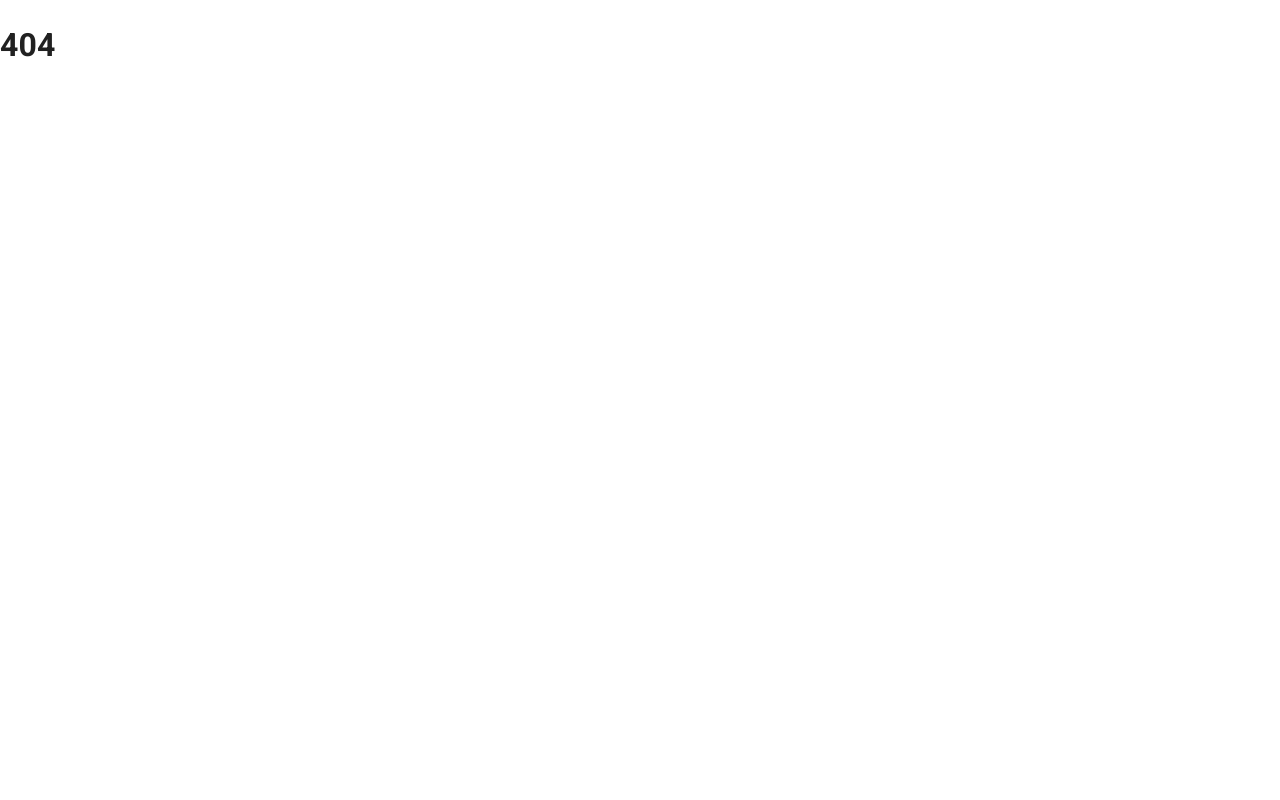
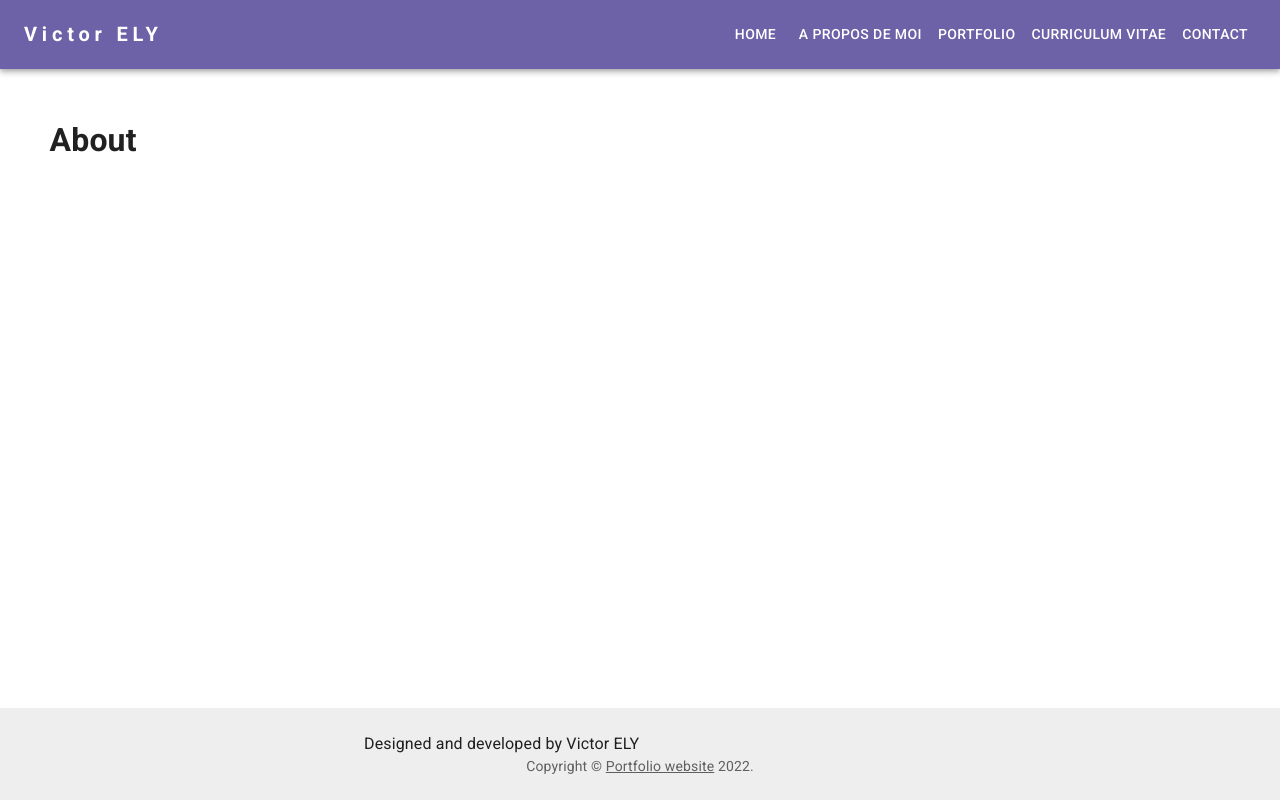
Before and after one commit to VictorGeorgesEly/portfolio, a React (Vite) app: page /about in a window 1280 px wide. Built offline with nearby package versions, Linux system fonts and the light colour scheme.

Commit message:
Add react-router-dom

```diff
--- a/src/Router.tsx
+++ b/src/Router.tsx
@@ -7,8 +7,7 @@ export default function Router(): JSX.Element {
 	return (
 		<BrowserRouter>
 			<Routes>
-				<Route path="/" element={<Layout />} />
-                <Route path="*" element={<h1>404</h1>} />
+				<Route path="*" element={<Layout />} />
 			</Routes>
 		</BrowserRouter>
 	);
--- a/src/components/Header.tsx
+++ b/src/components/Header.tsx
@@ -11,13 +11,14 @@ import {
 } from '@mui/material';
 import MenuIcon from '@mui/icons-material/Menu';
 import React from 'react';
+import { Link } from 'react-router-dom';
 
 const pages = [
-	{ id: 1, text: 'Home' },
-	{ id: 2, text: 'A propos de moi' },
-	{ id: 3, text: 'Portfolio' },
-	{ id: 4, text: 'CV' },
-	{ id: 5, text: 'Contact' },
+	{ id: 1, text: 'Home', href: '/' },
+	{ id: 2, text: 'A propos de moi', href: '/about' },
+	{ id: 3, text: 'Portfolio', href: '/portfolio' },
+	{ id: 4, text: 'Curriculum vitae', href: '/curriculumVitae' },
+	{ id: 5, text: 'Contact', href: '/contact' },
 ];
 
 function Header(): JSX.Element {
@@ -90,6 +91,8 @@ function Header(): JSX.Element {
 							{pages.map((page) => (
 								<MenuItem
 									key={page.id}
+									component={Link}
+									to={page.href}
 									onClick={handleCloseNavMenu}
 								>
 									<Typography textAlign="center">
@@ -125,6 +128,8 @@ function Header(): JSX.Element {
 						{pages.map((page) => (
 							<Button
 								key={page.id}
+								component={Link}
+								to={page.href}
 								onClick={handleCloseNavMenu}
 								sx={{ my: 2, color: 'white', display: 'block' }}
 							>
--- a/src/components/Layout.tsx
+++ b/src/components/Layout.tsx
@@ -1,6 +1,10 @@
 import { Box, Container } from "@mui/material";
 import { Route, Routes } from "react-router-dom";
-import App from "../App";
+import About from "../pages/About";
+import Contact from "../pages/Contact";
+import CurriculumVitae from "../pages/CurriculumVitae";
+import Home from "../pages/Home";
+import Portfolio from "../pages/Portfolio";
 import Footer from "./Footer";
 import Header from "./Header";
 
@@ -16,7 +20,11 @@ export default function Layout(): JSX.Element {
         <Header />
         <Container component="main" sx={{m: '2%'}}>
             <Routes>
-                <Route path="/" element={<App />} />
+                <Route path="/" element={<Home />} />
+                <Route path="/about" element={<About />} />
+                <Route path="/portfolio" element={<Portfolio />} />
+                <Route path="/curriculumVitae" element={<CurriculumVitae />} />
+                <Route path="/contact" element={<Contact />} />
                 <Route path="*" element={<h1>404</h1>} />
             </Routes>
         </Container>
--- /dev/null
+++ b/src/pages/About.tsx
@@ -0,0 +1,5 @@
+export default function About(): JSX.Element {
+    return (
+        <h1>About</h1>
+    )
+}
--- /dev/null
+++ b/src/pages/Contact.tsx
@@ -0,0 +1,5 @@
+export default function Contact(): JSX.Element {
+    return (
+        <h1>Contact</h1>
+    )
+}
--- /dev/null
+++ b/src/pages/CurriculumVitae.tsx
@@ -0,0 +1,5 @@
+export default function CV(): JSX.Element {
+    return (
+        <h1>Curriculum Vitae</h1>
+    )
+}
--- a/src/App.tsx
+++ b/src/pages/Home.tsx
@@ -1,6 +1,6 @@
-import Typewriter from "./components/Typewriter";
+import Typewriter from "../components/Typewriter";
 
-export default function App(): JSX.Element {
+export default function Home(): JSX.Element {
   const texts = ["an Ingenior", "a Developer", "Victor ELY"];
   return (
       <h1>
--- /dev/null
+++ b/src/pages/Portfolio.tsx
@@ -0,0 +1,5 @@
+export default function Portfolio(): JSX.Element {
+    return (
+        <h1>Portfolio</h1>
+    )
+}
```
